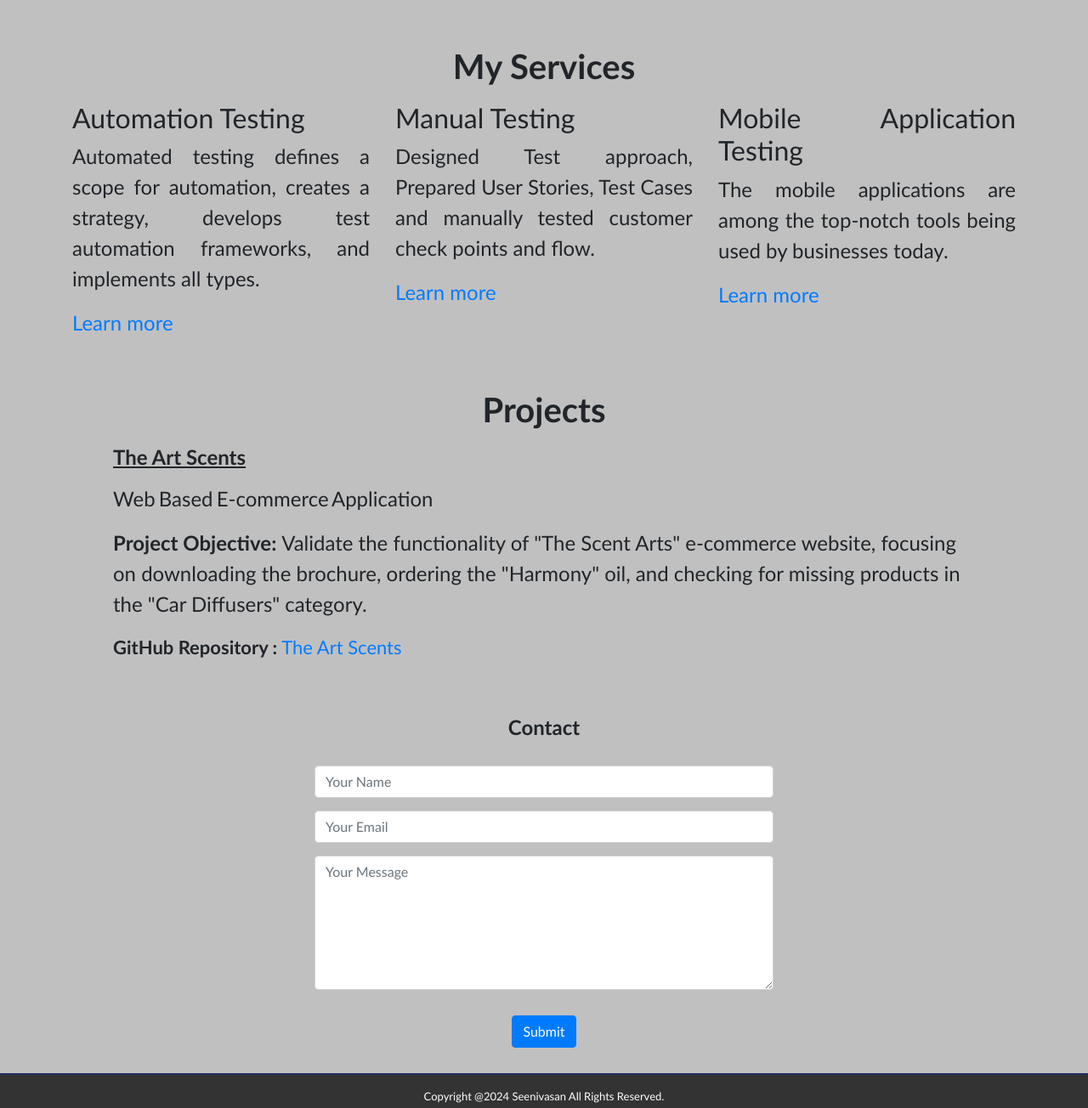
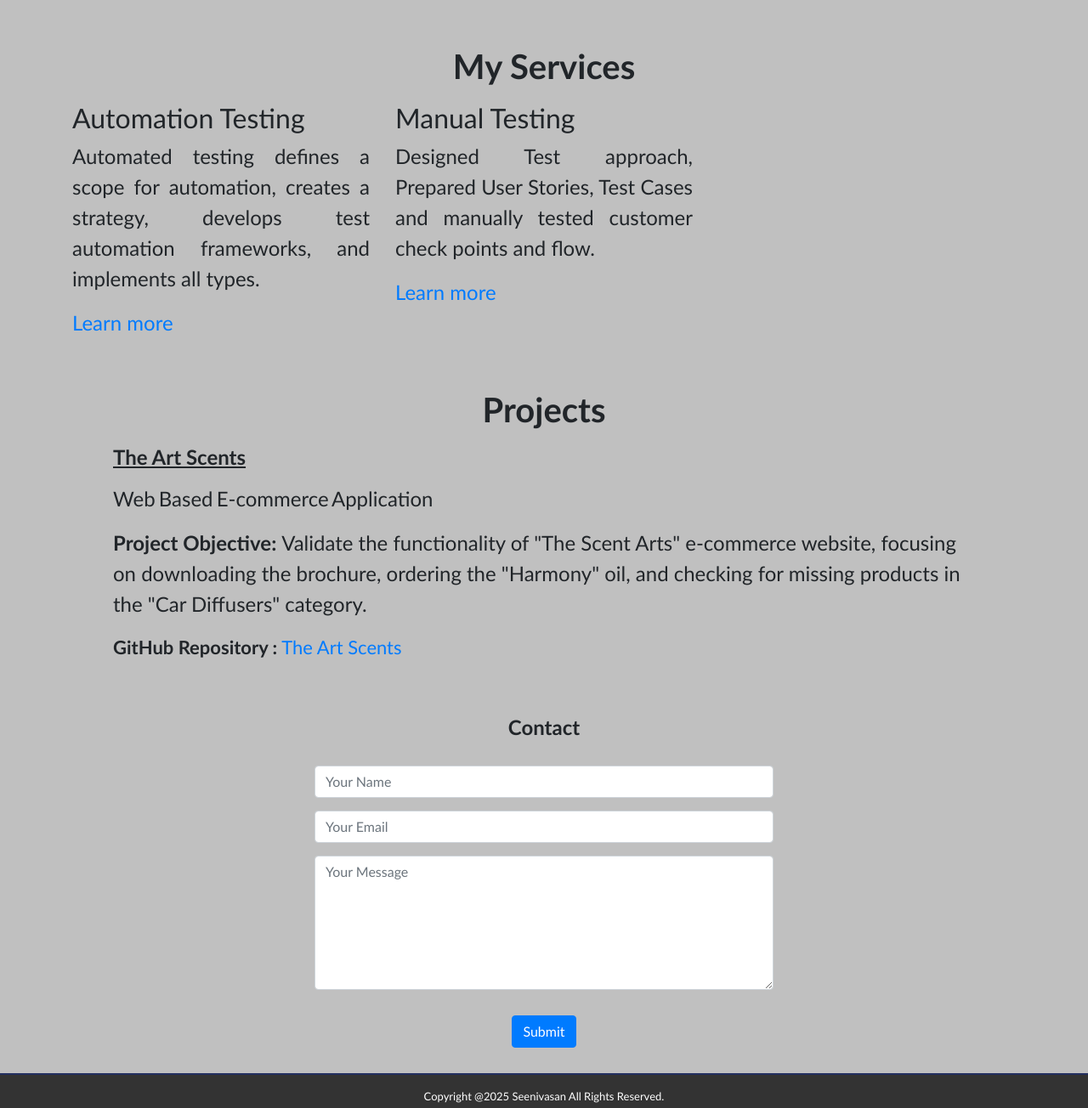
Before and after one commit to SEENI26/Seenivasan-Portfolio-website, a plain HTML site: page index.html in a window 1280 px wide. Shown: the part 1680-2984 px from the top of the page at 85% size. Drawn offline with nearby package versions, Linux system fonts and the light colour scheme.

Commit message:
Update index.html

```diff
--- a/index.html
+++ b/index.html
@@ -147,11 +147,6 @@
                 <p>Designed Test approach, Prepared User Stories, Test Cases and manually tested customer check points and flow.</p>
                 <a href="#">Learn more</a>
             </div>
-            <div class="col-md-4">
-                <h2>Mobile Application Testing</h2>
-                <p>The mobile applications are among the top-notch tools being used by businesses today.</p>
-                <a href="#">Learn more</a>
-            </div>
         </div>
     </section>
 
@@ -197,7 +192,7 @@
     <!-- contact -->
 
     <footer class="copyright">
-        <p class="text">Copyright @2024 Seenivasan All Rights Reserved. </p>
+        <p class="text">Copyright @2025 Seenivasan All Rights Reserved. </p>
     </footer>
     <script src="https://cdn.emailjs.com/dist/email.min.js"></script>
     <script>
```
